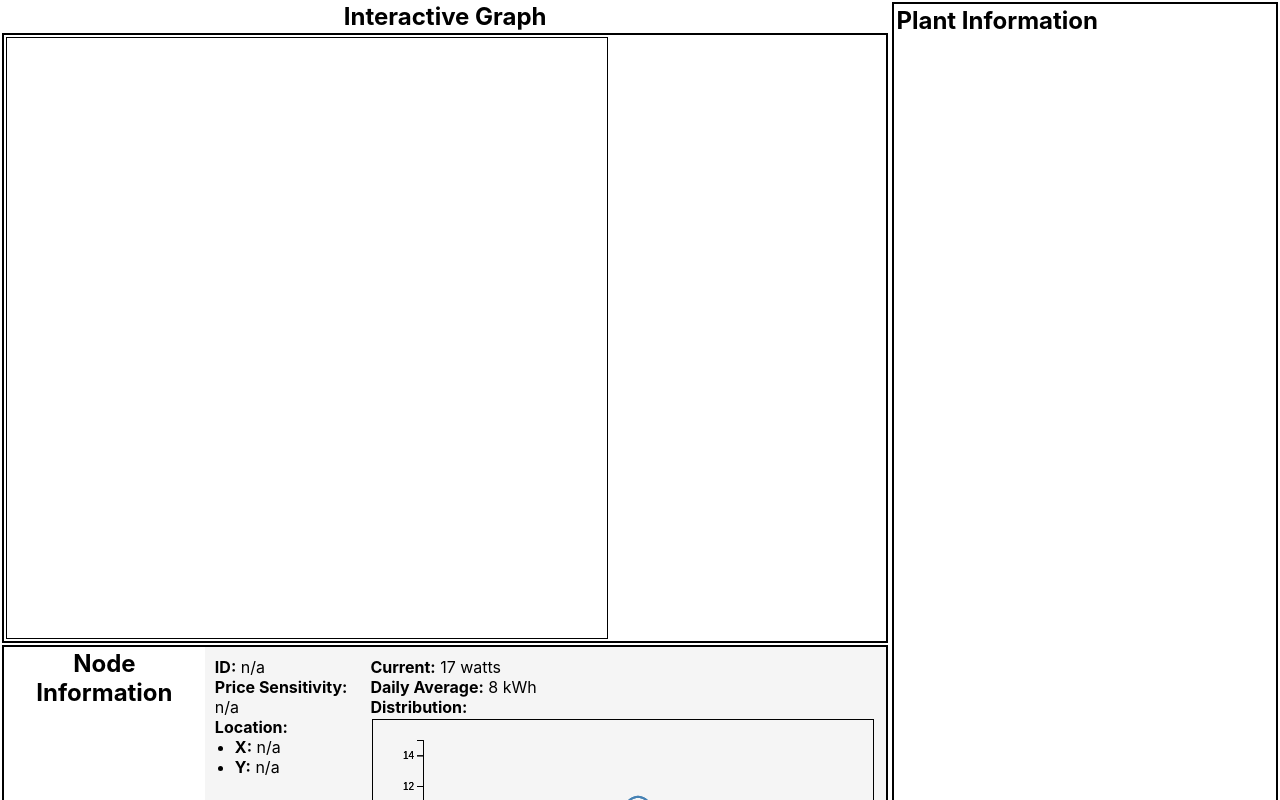
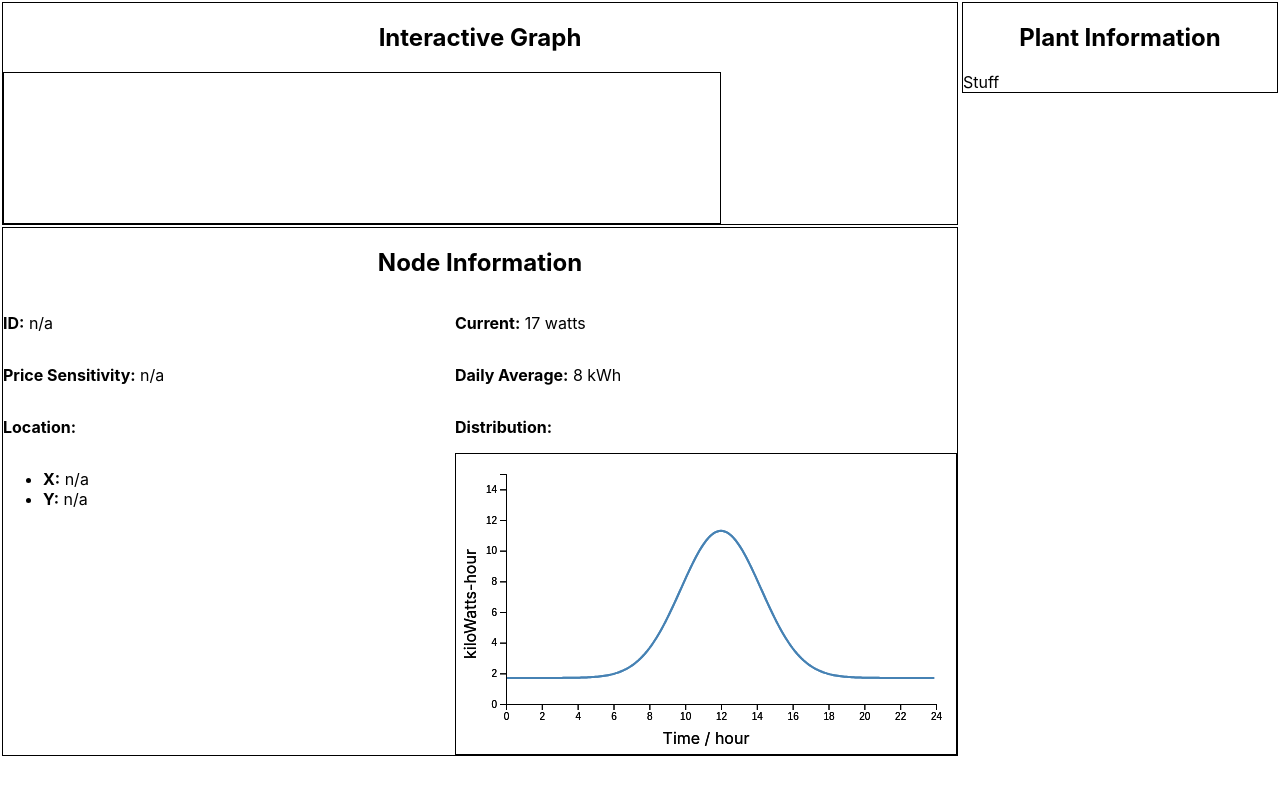
Before and after one commit to kimxoals/Ego, a React (Create React App) app in the folder frontend/: page / in a window 1280 px wide. Shown: the top 800 px of the page. Built offline with nearby package versions, Linux system fonts and the light colour scheme.

Commit message:
refined style to use row & col layout

```diff
--- a/frontend/src/App.css
+++ b/frontend/src/App.css
@@ -1,69 +1,42 @@
-svg {
-  border: 1px dotted black;
-  margin: 2px;
-}
-
-h2 {
-  text-align: center;
-  margin: 2px;
-}
-
-.App {
-  display: flex;
-}
-.main {
-  flex-basis: 70%;
-}
-
-.graph,
-.node-info,
-.plant-info {
-  border: 2px solid black;
-  margin: 2px;
-  display: flex;
-}
-
-.plant-info {
-  flex-basis: 30%;
-  width: 100%;
-}
+/* ALL */
 
 svg {
   border: 1px solid black;
 }
-
-.panel {
-  display: flex;
+h2 {
+  text-align: center;
 }
 
-.data-column {
-  flex-basis: 30%;
-  padding: 10px;
-  background-color: #f5f5f5;
+/* Row */
+.row {
+  display: flex;
+  flex-direction: row;
+  flex-wrap: wrap;
+  width: 100%;
+
+  /* margin: 2px;
+  border: 1px solid black; */
+  /* text-align: center; */
 }
 
-.usage-column {
-  flex-basis: 70%;
-  padding: 10px;
-  background-color: #f5f5f5;
+/* Column */
+.column {
+  display: flex;
+  flex-direction: column;
+  flex: 1;
+  /* padding: 5px;
+  border: 1px solid black; */
 }
 
-.data-column p,
-.usage-column p {
-  margin: 0;
+.left {
+  flex: 3;
+}
+.right {
+  flex: 1;
 }
 
-.data-column ul,
-.usage-column ul {
-  padding-left: 20px;
-  margin: 0;
+/* Wrapper */
+.wrapper {
+  margin: 2px;
+  border: 1px solid black;
 }
-
-.data-column strong,
-.usage-column strong {
-  font-weight: bold;
-}
-
-.stackbig {
-  float: right;
-}
--- a/frontend/src/App.js
+++ b/frontend/src/App.js
@@ -27,10 +27,12 @@ export default function App() {
 
   return (
     <div className="App">
-      <div className="main">
+      <div className="row">
+        <div className="columm left">
+          <div className="wrapper">
             <h2>Interactive Graph</h2>
-
-        <div className="graph">
+            <div className="row">
+              <div className="column left">
                 <Graph
                   nodes={nodes}
                   setNodes={setNodes}
@@ -38,12 +40,19 @@ export default function App() {
                   setLinks={setLinks}
                   selectedNode={selectedNode}
                 />
-          <div className="stack-big">{nodeList}</div>
               </div>
+              <div className="column right">{nodeList}</div>
+            </div>
+          </div>
+
           <NodeInfo nodes={nodes} selectedNode={selectedNode} />
         </div>
-      <div className="plant-info">
+        <div className="column right">
+          <div className="wrapper">
             <h2>Plant Information</h2>
+            Stuff
+          </div>
+        </div>
       </div>
     </div>
   );
--- a/frontend/src/components/Graph.js
+++ b/frontend/src/components/Graph.js
@@ -168,7 +168,7 @@ const Graph = ({ nodes, setNodes, links, setLinks, selectedNode }) => {
   }, [nodes, links, selectedNodes, selectedNode]);
 
   return (
-    <svg ref={svgRef} width={600} height={600}>
+    <svg className="graph" ref={svgRef} width={"100%"} height={"100%"}>
       <g className="links"></g>
       <g className="nodes"></g>
     </svg>
--- a/frontend/src/components/NodeInfo.js
+++ b/frontend/src/components/NodeInfo.js
@@ -5,10 +5,11 @@ function NodeInfo({ nodes, selectedNode }) {
 
   const currentNode = nodes.find((node) => selectedNode === node.id);
   const nodeView = (
-    <div className="node-info">
+    <div className="wrapper">
       <h2>Node Information</h2>
-      <div className="panel">
-        <div className="data-column">
+
+      <div className="row">
+        <div className="column">
           <p>
             <strong>ID:</strong> {selectedNode ? currentNode.id : "n/a"}
           </p>
@@ -28,7 +29,7 @@ function NodeInfo({ nodes, selectedNode }) {
             </li>
           </ul>
         </div>
-        <div className="usage-column">
+        <div className="column">
           <p>
             <strong>Current:</strong> 17 watts
           </p>
```
Lines whose indentation alone changed are shown as unchanged.
